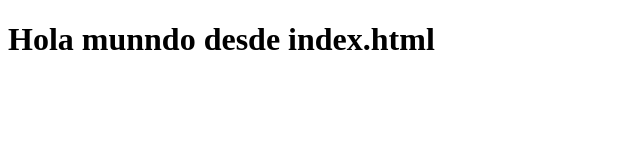
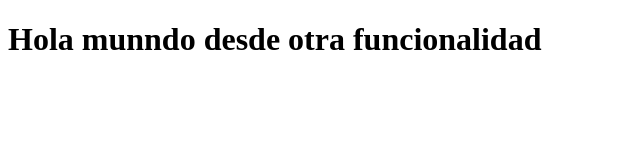
Before and after one commit to softupcl/miproyecto, a plain HTML site: page index.html in a window 1280 px wide. Shown: the whole page, without its empty margins (0-640 px from the left). Drawn offline with Linux system fonts and the light colour scheme.

Commit message:
Se agrega nueva funcionalidad

```diff
--- a/index.html
+++ b/index.html
@@ -7,6 +7,6 @@
     <title>Document</title>
 </head>
 <body>
-    <h1>Hola munndo desde index.html</h1>
+    <h1>Hola munndo desde otra funcionalidad</h1>
 </body>
 </html>
```
